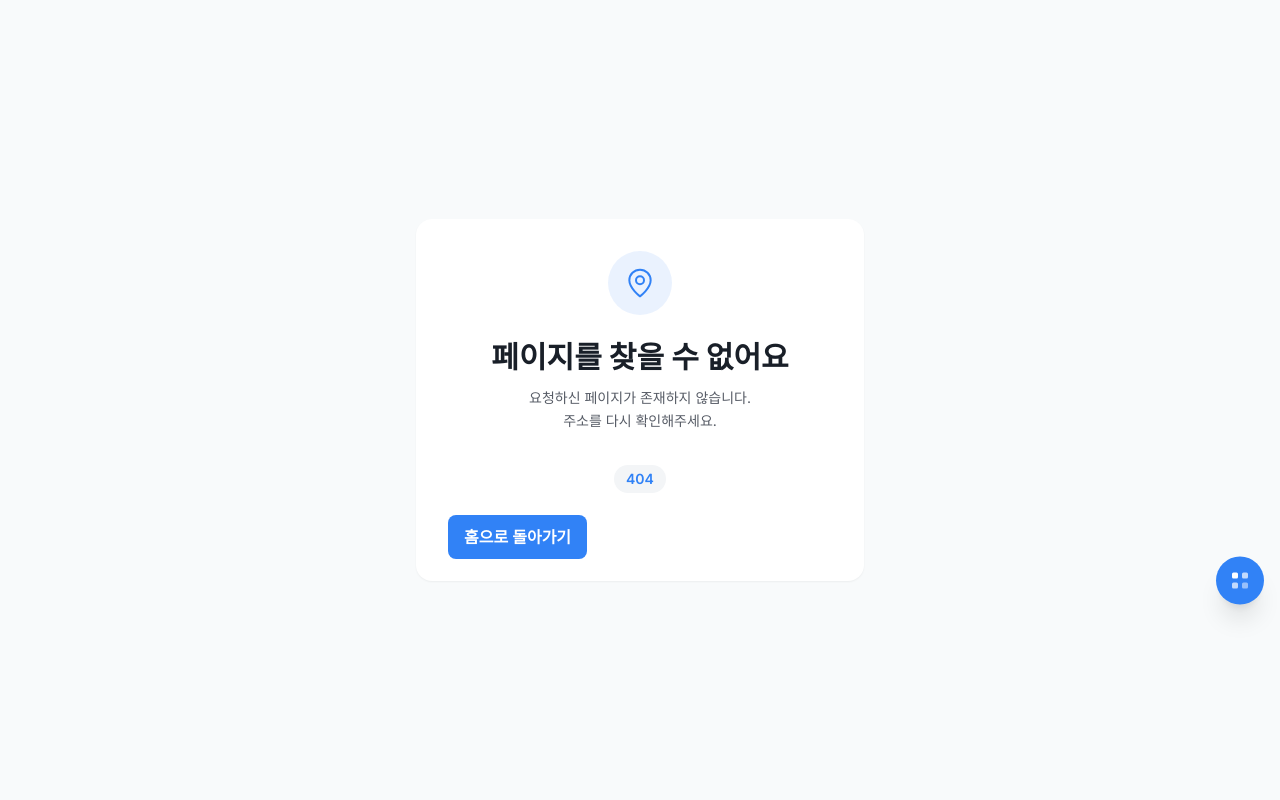
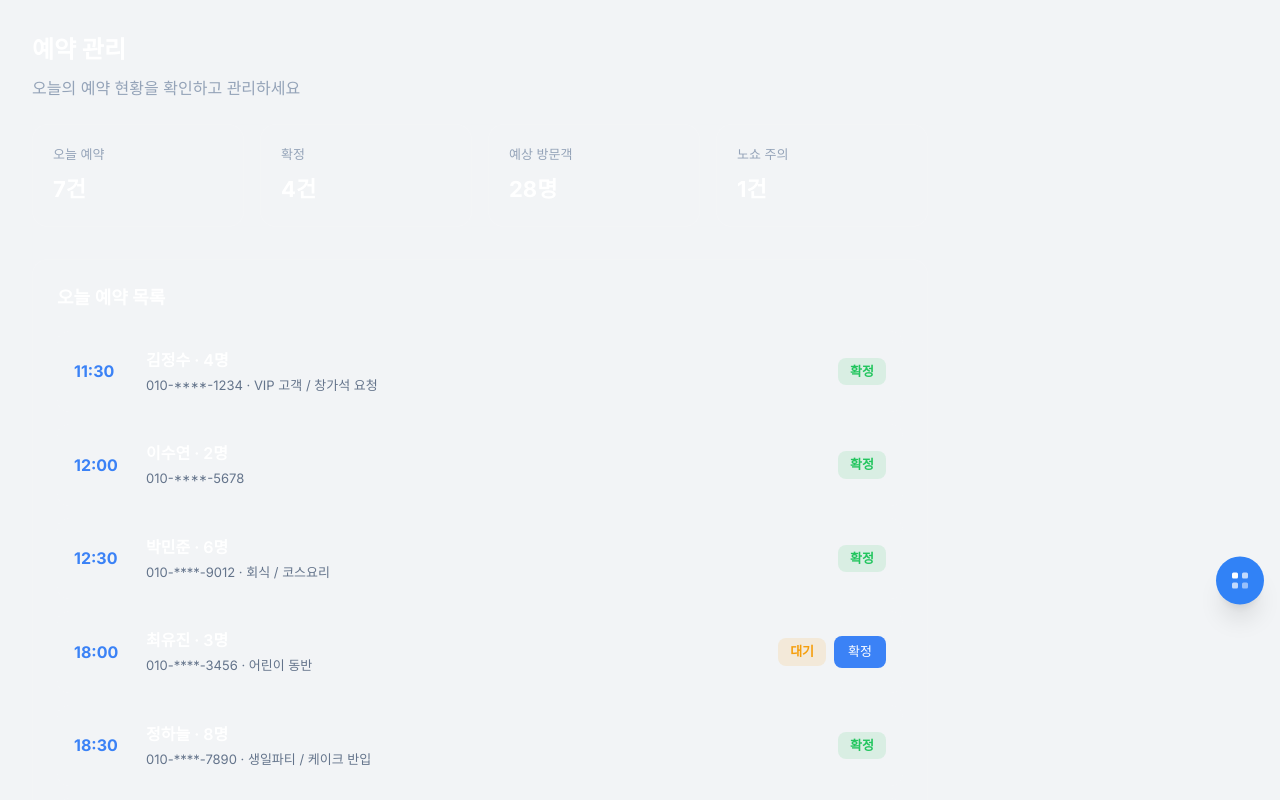
Before and after one commit to jty0221-del/localution, a Next.js app: page /reservations in a window 1280 px wide. Before the commit this address had no page. Shown: the top 800 px of the page. Built offline with nearby package versions, Linux system fonts and the light colour scheme.

Commit message:
feat: add reservations management page

```diff
--- /dev/null
+++ b/app/reservations/page.tsx
@@ -0,0 +1,78 @@
+'use client'
+import { useState } from 'react'
+
+const todayReservations = [
+  { id: 1, time: '11:30', name: '김정수', people: 4, phone: '010-****-1234', status: 'confirmed', note: 'VIP 고객 / 창가석 요청' },
+  { id: 2, time: '12:00', name: '이수연', people: 2, phone: '010-****-5678', status: 'confirmed', note: '' },
+  { id: 3, time: '12:30', name: '박민준', people: 6, phone: '010-****-9012', status: 'confirmed', note: '회식 / 코스요리' },
+  { id: 4, time: '18:00', name: '최유진', people: 3, phone: '010-****-3456', status: 'pending', note: '어린이 동반' },
+  { id: 5, time: '18:30', name: '정하늘', people: 8, phone: '010-****-7890', status: 'confirmed', note: '생일파티 / 케이크 반입' },
+  { id: 6, time: '19:00', name: '한지민', people: 2, phone: '010-****-2345', status: 'cancelled', note: '노쇼 이력 1회' },
+  { id: 7, time: '19:30', name: '송민호', people: 5, phone: '010-****-6789', status: 'pending', note: '' },
+]
+
+const statusMap: Record<string, { label: string; color: string; bg: string }> = {
+  confirmed: { label: '확정', color: '#22c55e', bg: 'rgba(34,197,94,0.12)' },
+  pending: { label: '대기', color: '#f59e0b', bg: 'rgba(245,158,11,0.12)' },
+  cancelled: { label: '취소', color: '#ef4444', bg: 'rgba(239,68,68,0.12)' },
+}
+
+export default function ReservationsPage() {
+  const [reservations] = useState(todayReservations)
+  const confirmed = reservations.filter(r => r.status === 'confirmed').length
+  const totalPeople = reservations.filter(r => r.status !== 'cancelled').reduce((s, r) => s + r.people, 0)
+
+  return (
+    <div style={{ padding: '32px', maxWidth: 960 }}>
+      <h1 style={{ fontSize: 24, fontWeight: 700, marginBottom: 8, color: '#fff' }}>예약 관리</h1>
+      <p style={{ color: '#94a3b8', marginBottom: 24 }}>오늘의 예약 현황을 확인하고 관리하세요</p>
+
+      <div style={{ display: 'grid', gridTemplateColumns: 'repeat(auto-fit, minmax(180px, 1fr))', gap: 16, marginBottom: 32 }}>
+        {[
+          { label: '오늘 예약', value: reservations.length + '건' },
+          { label: '확정', value: confirmed + '건' },
+          { label: '예상 방문객', value: totalPeople + '명' },
+          { label: '노쇼 주의', value: '1건' },
+        ].map((c, i) => (
+          <div key={i} style={{
+            background: 'rgba(255,255,255,0.04)', borderRadius: 16, padding: 20,
+            border: '1px solid rgba(255,255,255,0.06)',
+          }}>
+            <p style={{ color: '#94a3b8', fontSize: 13, marginBottom: 8 }}>{c.label}</p>
+            <p style={{ color: '#fff', fontSize: 22, fontWeight: 700 }}>{c.value}</p>
+          </div>
+        ))}
+      </div>
+
+      <div style={{ background: 'rgba(255,255,255,0.04)', borderRadius: 16, padding: 24, border: '1px solid rgba(255,255,255,0.06)' }}>
+        <h2 style={{ fontSize: 18, fontWeight: 600, color: '#fff', marginBottom: 20 }}>오늘 예약 목록</h2>
+        <div style={{ display: 'flex', flexDirection: 'column', gap: 12 }}>
+          {reservations.map(r => {
+            const st = statusMap[r.status]
+            return (
+              <div key={r.id} style={{
+                display: 'flex', justifyContent: 'space-between', alignItems: 'center',
+                padding: 16, background: 'rgba(255,255,255,0.02)', borderRadius: 12,
+                border: '1px solid rgba(255,255,255,0.04)',
+              }}>
+                <div style={{ display: 'flex', alignItems: 'center', gap: 16 }}>
+                  <span style={{ color: '#3b82f6', fontWeight: 700, fontSize: 16, width: 56 }}>{r.time}</span>
+                  <div>
+                    <p style={{ color: '#fff', fontWeight: 600, marginBottom: 4 }}>{r.name} · {r.people}명</p>
+                    <p style={{ color: '#64748b', fontSize: 13 }}>{r.phone}{r.note ? ' · ' + r.note : ''}</p>
+                  </div>
+                </div>
+                <div style={{ display: 'flex', alignItems: 'center', gap: 8 }}>
+                  <span style={{ background: st.bg, color: st.color, padding: '4px 12px', borderRadius: 8, fontSize: 13, fontWeight: 600 }}>{st.label}</span>
+                  {r.status === 'pending' && (
+                    <button style={{ padding: '6px 14px', background: '#3b82f6', color: '#fff', border: 'none', borderRadius: 8, cursor: 'pointer', fontSize: 13 }}>확정</button>
+                  )}
+                </div>
+              </div>
+            )
+          })}
+        </div>
+      </div>
+    </div>
+  )
+}
```
